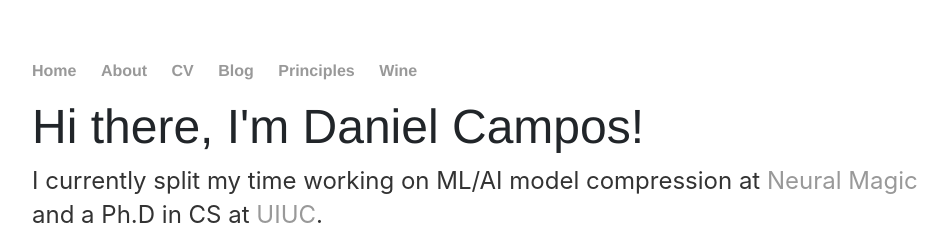
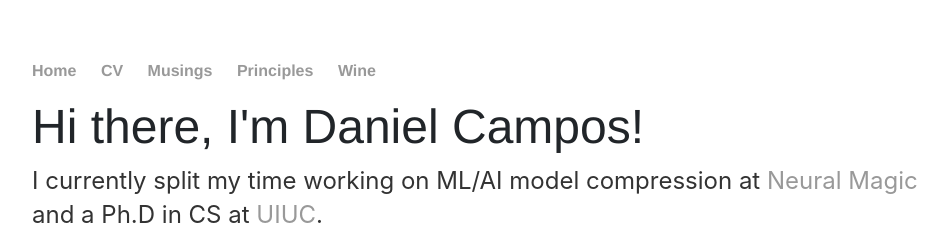
Before and after one commit to spacemanidol/spacemanidol.github.io, a Jekyll site: the page built from index.html, in a window 1280 px wide. Shown: the top 250 px of the page, without its empty margins (160-1107 px from the left). Built offline with Jekyll 4.4.1, drawn with Linux system fonts in a browser that asks for light colours; a script that is not in the unit is left out; comment, search, counter and statistics services are not loaded.

Commit message:
Update default.html

```diff
--- a/_layouts/default.html
+++ b/_layouts/default.html
@@ -22,9 +22,8 @@
     <nav>
       <ul>
         <li><a href="/index.html">Home</a></li>
-        <li><a href="/about/index.html">About</a></li>
         <li><a href="/cv/index.html">CV</a></li>
-        <li><a href="/blog/index.html">Blog</a></li>
+        <li><a href="/blog/index.html">Musings</a></li>
         <li><a href="/principles/index.html">Principles</a></li>
         <li><a href="/wine/index.html">Wine</a></li>
       </ul>
```
